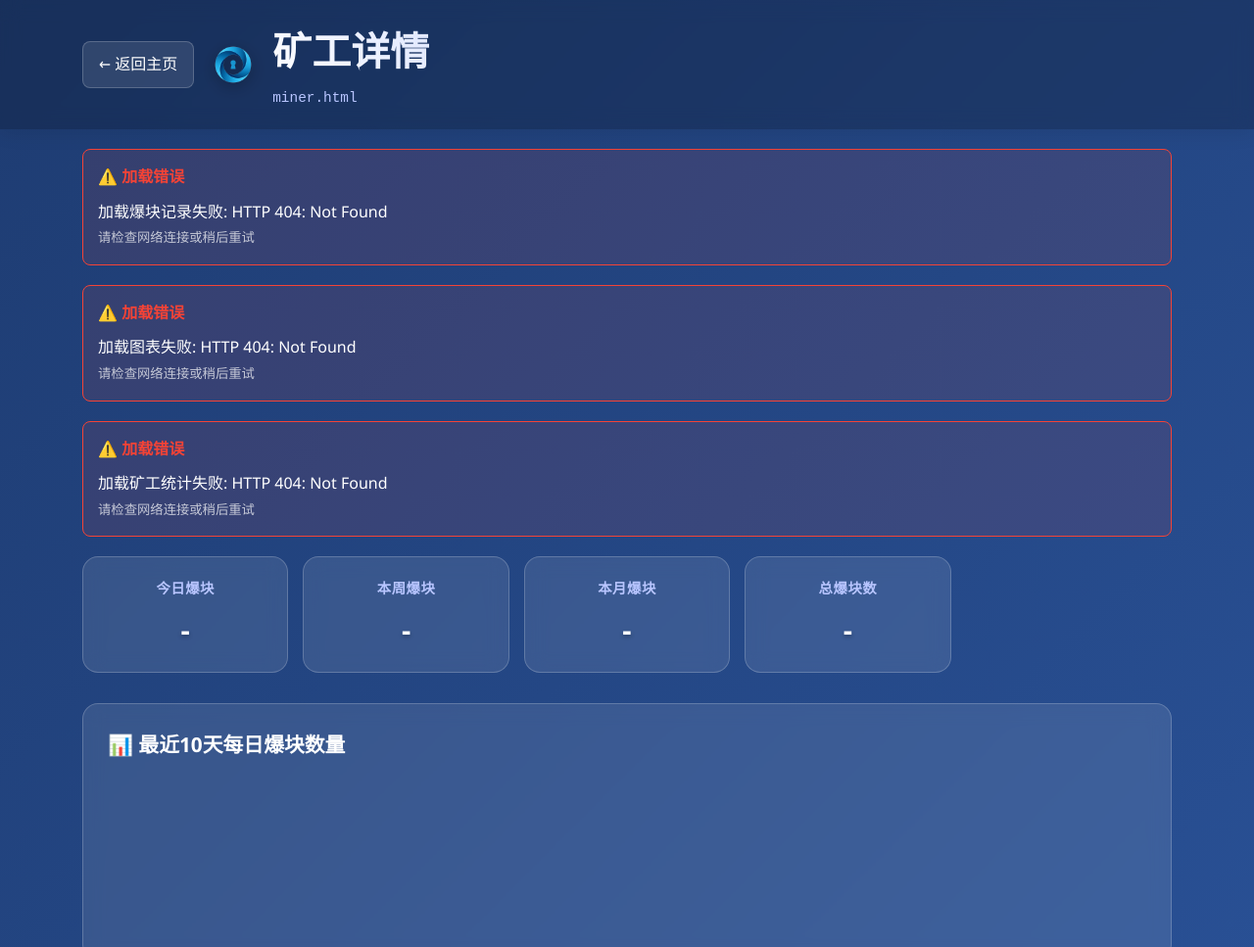
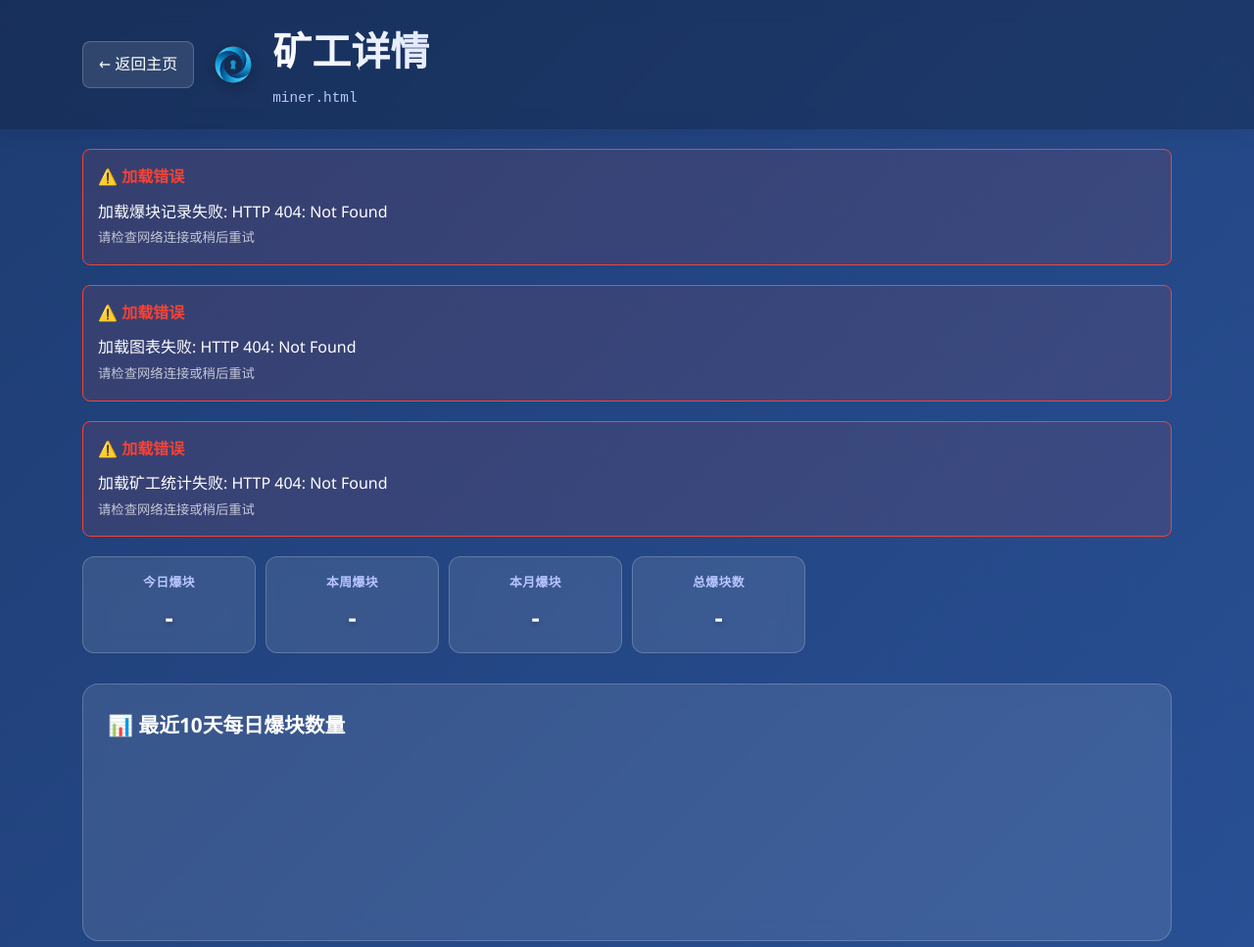
Before and after one commit to xchainw/3dp-block-monitor, a website: page public/miner.html in a window 1280 px wide. Shown: the top 967 px of the page at 98% size. Drawn offline with nearby package versions, Linux system fonts and the light colour scheme; no server answers.

Commit message:
feat: Adjusted the spacing of the grid layout and statistical cards to enhance responsive design.

```diff
--- a/public/style.css
+++ b/public/style.css
@@ -114,10 +114,19 @@ main {
 
 .stats-grid {
     display: grid;
-    grid-template-columns: repeat(auto-fit, minmax(220px, 1fr));
-    gap: 15px;
+    grid-template-columns: repeat(auto-fit, minmax(180px, 1fr));
+    gap: 12px;
     margin-bottom: 30px;
     max-width: 100%;
+}
+
+/* 1080P显示器优化 - 确保6列显示 */
+@media (min-width: 1200px) {
+    .stats-grid {
+        grid-template-columns: repeat(6, 1fr);
+        max-width: 100%;
+        gap: 10px;
+    }
 }
 
 /* 大屏幕时固定6列显示 */
@@ -127,24 +136,24 @@ main {
         max-width: 1600px;
         margin-left: auto;
         margin-right: auto;
+        gap: 12px;
     }
 }
 
-/* 中等屏幕时显示5列 */
-@media (min-width: 1200px) and (max-width: 1399px) {
+/* 中等屏幕时显示4列 */
+@media (min-width: 900px) and (max-width: 1199px) {
     .stats-grid {
-        grid-template-columns: repeat(5, 1fr);
-        max-width: 1400px;
-        margin-left: auto;
-        margin-right: auto;
+        grid-template-columns: repeat(4, 1fr);
+        max-width: 100%;
+        gap: 10px;
     }
 }
 
 .stat-card {
     background: rgba(255, 255, 255, 0.1);
     backdrop-filter: blur(10px);
-    border-radius: 16px;
-    padding: 20px;
+    border-radius: 12px;
+    padding: 15px;
     text-align: center;
     border: 1px solid rgba(255, 255, 255, 0.2);
     transition: all 0.3s ease;
@@ -157,15 +166,15 @@ main {
 }
 
 .stat-card h3 {
-    font-size: 0.9rem;
+    font-size: 0.8rem;
     color: #b8c5ff;
-    margin-bottom: 8px;
+    margin-bottom: 6px;
     text-transform: uppercase;
     letter-spacing: 0.5px;
 }
 
 .stat-value {
-    font-size: 1.8rem;
+    font-size: 1.6rem;
     font-weight: 700;
     color: #ffffff;
     margin: 0;
@@ -765,19 +774,19 @@ footer p {
 
     .stats-grid {
         grid-template-columns: repeat(3, 1fr);
-        gap: 12px;
+        gap: 10px;
     }
 
     .stat-card {
-        padding: 15px;
+        padding: 12px;
     }
 
     .stat-card h3 {
-        font-size: 0.8rem;
+        font-size: 0.75rem;
     }
 
     .stat-value {
-        font-size: 1.5rem;
+        font-size: 1.4rem;
     }
 
     .address-cell {
```
Also changed, not shown: ecosystem.config.js (+10 -10 lines).
